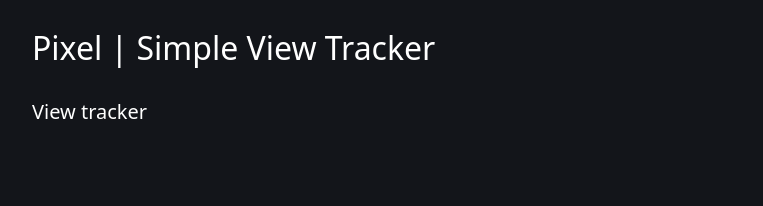
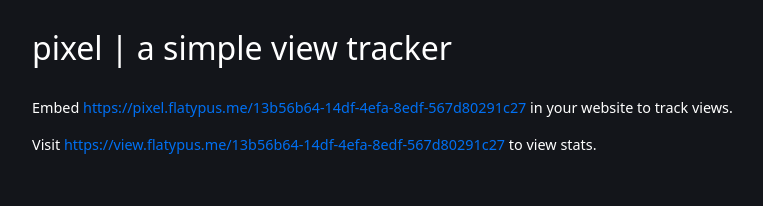
Before and after one commit to flatypus/pixel, an Astro site in the folder frontend/: page / in a window 1280 px wide. Shown: the whole page, without its empty margins (240-1003 px from the left). Built offline with nearby package versions, Linux system fonts and the light colour scheme; Astro itself is replaced by a stand-in of ours.

Commit message:
fix: front page

```diff
--- a/frontend/package.json
+++ b/frontend/package.json
@@ -20,10 +20,12 @@
     "react-chartjs-2": "^5.2.0",
     "react-dom": "^18.0.0",
     "tailwindcss": "^3.0.24",
-    "typescript": "^5.2.2"
+    "typescript": "^5.2.2",
+    "uuid": "^9.0.1"
   },
   "devDependencies": {
     "@types/react": "^18.0.21",
+    "@types/uuid": "^9.0.7",
     "prettier": "^3.1.0",
     "prettier-plugin-tailwindcss": "^0.5.7"
   }
--- a/frontend/src/pages/index.astro
+++ b/frontend/src/pages/index.astro
@@ -1,11 +1,23 @@
 ---
 import Layout from "../layouts/Layout.astro";
+import { v4 as uuidv4 } from "uuid";
+
+const uuid = uuidv4();
 ---
 
-<Layout title="Welcome to Astro.">
+<Layout title="pixel | a simple view tracker">
   <main>
-    <h1>Pixel | Simple View Tracker</h1>
-    <p>View tracker</p>
+    <h1>pixel | a simple view tracker</h1>
+    <p>
+      Embed <a href=`https://pixel.flatypus.me/${uuid}`>
+        https://pixel.flatypus.me/{uuid}
+      </a> in your website to track views.
+    </p>
+    <p>
+      Visit <a href=`https://view.flatypus.me/${uuid}`
+        >https://view.flatypus.me/{uuid}
+      </a> to view stats.
+    </p>
   </main>
 </Layout>
 
@@ -25,4 +37,16 @@ import Layout from "../layouts/Layout.astro";
     line-height: 1;
     margin-bottom: 1em;
   }
+  p {
+    margin-bottom: 1em;
+    font-size: 0.9rem;
+  }
+  a {
+    color: #0070f3;
+    text-decoration: none;
+  }
+
+  a:hover {
+    text-decoration: underline;
+  }
 </style>
```
Also changed, not shown: 1 other file.
